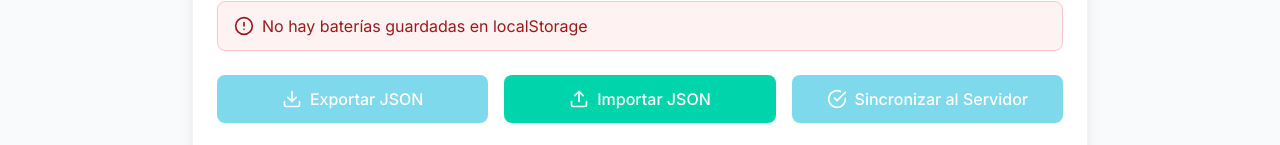
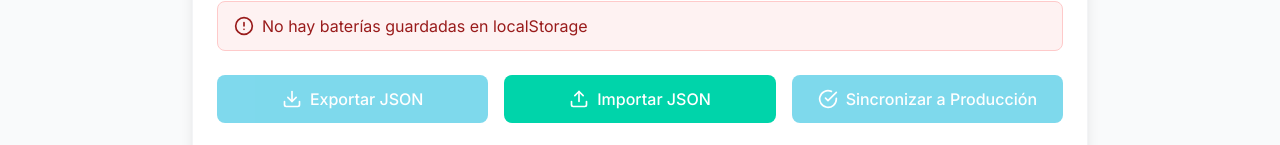
Before and after one commit to andersguerrero/hybrid-tech-automotive, a Next.js app: page /admin/export-batteries in a window 1280 px wide. Shown: the part 548-693 px from the top of the page. Built offline with nearby package versions, Linux system fonts and the light colour scheme.

Commit message:
Fix sync to production and remove broken sync-now page

```diff
--- a/src/app/admin/export-batteries/page.tsx
+++ b/src/app/admin/export-batteries/page.tsx
@@ -245,7 +245,7 @@ export default function ExportBatteriesPage() {
                 className="btn-primary flex items-center justify-center space-x-2 disabled:opacity-50 disabled:cursor-not-allowed"
               >
                 <CheckCircle className="w-5 h-5" />
-                <span>{loading ? 'Sincronizando...' : 'Sincronizar al Servidor'}</span>
+                <span>{loading ? 'Sincronizando a Producción...' : 'Sincronizar a Producción'}</span>
               </button>
             </div>
 
```
Also changed, not shown: src/app/admin/sync-now/page.tsx (added).
